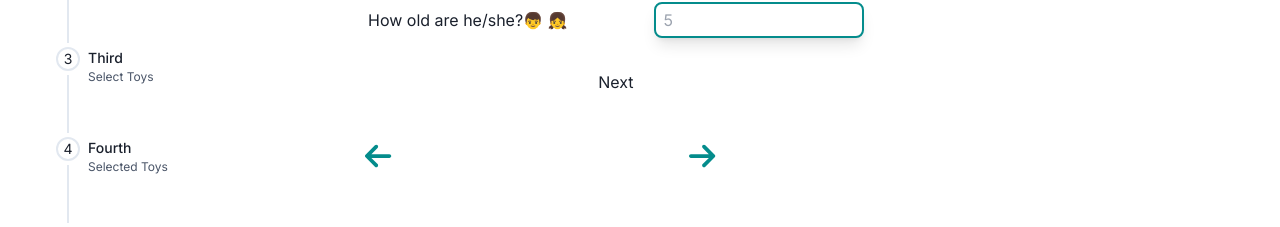
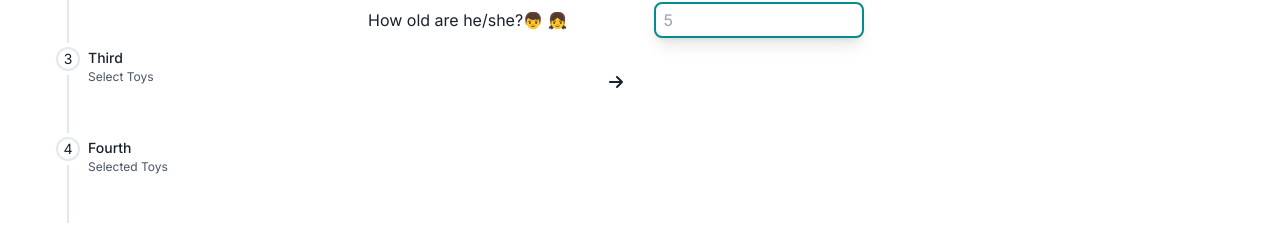
Before and after one commit to nadinestrella/GiftList, a Next.js app: page /login in a window 1280 px wide. Shown: the part 234-461 px from the top of the page. Built offline with nearby package versions, Linux system fonts and the light colour scheme.

Commit message:
navigation working

```diff
--- a/src/app/components/Categories.tsx
+++ b/src/app/components/Categories.tsx
@@ -3,6 +3,9 @@ import { useForm, SubmitHandler } from 'react-hook-form';
 import { useUser } from '../context/UseContext';
 import toys from '../toys.json';
 import Image from 'next/image';
+import { PreviousNextBtn } from './ui/NavigationBtn';
+import { faArrowRight } from '@fortawesome/free-solid-svg-icons';
+import { faArrowLeft } from '@fortawesome/free-solid-svg-icons';
 
 interface IFormInput {
   categories: string[];
@@ -85,8 +88,14 @@ export const Categories: React.FC<{
           {renderCategories}
         </ul>
         <div>
-          <button onClick={goToPrevious}>Previous</button>
-          <button type="submit">Next </button>
+          <PreviousNextBtn
+            type="button"
+            icon={faArrowLeft}
+            onClick={goToPrevious}
+          />
+          <PreviousNextBtn type="submit" icon={faArrowRight} />
+          {/* <button onClick={goToPrevious}>Previous</button> */}
+          {/* <button type="submit">Next </button> */}
         </div>
       </form>
     </div>
--- a/src/app/components/FinalList.tsx
+++ b/src/app/components/FinalList.tsx
@@ -1,6 +1,9 @@
 import React from 'react';
 import Image from 'next/image';
 import { useUser } from '../context/UseContext';
+import toys from '../toys.json';
+import { PreviousNextBtn } from './ui/NavigationBtn';
+import { faArrowLeft } from '@fortawesome/free-solid-svg-icons';
 
 export const FinalList: React.FC<{
   goToPrevious: () => void;
@@ -18,18 +21,22 @@ export const FinalList: React.FC<{
       </p>
 
       <ol>
-        {toysSelected.map((toy, index) => {
+        {(data.listToy || []).map((toyId) => {
+          const toy = toys.find((toy) => toy.id === Number(toyId));
           return (
-            <li key={index} className="text-blue-700 pb-5 flex flex-row gap-4">
+            <li
+              key={toy?.id}
+              className="text-blue-700 pb-5 flex flex-row gap-4"
+            >
               <Image
-                src={toy.image}
+                src={toy?.image}
                 height={100}
                 width={100}
                 alt="toy"
                 className="w-12 h-12 md:w-24 md:h-24 object-cover rounded-full  border-2 border-background3"
               />
               <a
-                href={toy.link}
+                href={toy?.link}
                 target="_blank"
                 className="text-xs md:text-base"
               >
@@ -41,9 +48,7 @@ export const FinalList: React.FC<{
           );
         })}
       </ol>
-      <div>
-        <button onClick={goToPrevious}>Previous</button>
-      </div>
+
       {/* <div className="text-xs">
         <p>Share</p>
         <p>whatapp</p>
@@ -57,6 +62,13 @@ export const FinalList: React.FC<{
           <span className="animate-heartbeat text-2xl ">❤️</span>
         </p>
       </div>
+      <div>
+        <PreviousNextBtn
+          type="button"
+          onClick={goToPrevious}
+          icon={faArrowLeft}
+        />
+      </div>
     </div>
   );
 };
--- a/src/app/components/ListToy.tsx
+++ b/src/app/components/ListToy.tsx
@@ -4,6 +4,9 @@ import Image from 'next/image';
 import { useForm, SubmitHandler } from 'react-hook-form';
 import { useUser } from '../context/UseContext';
 import toys from '../toys.json';
+import { faArrowRight } from '@fortawesome/free-solid-svg-icons';
+import { faArrowLeft } from '@fortawesome/free-solid-svg-icons';
+import { PreviousNextBtn } from './ui/NavigationBtn';
 
 interface IFormInput {
   listToy: string[];
@@ -103,8 +106,14 @@ export const ListToy: React.FC<{
           })}
         </ul>
         <div>
-          <button onClick={goToPrevious}>Previous</button>
-          <button type="submit">Next </button>
+          <PreviousNextBtn
+            type="button"
+            icon={faArrowLeft}
+            onClick={goToPrevious}
+          />
+          <PreviousNextBtn type="submit" icon={faArrowRight} />
+          {/* <button onClick={goToPrevious}>Previous</button>
+          <button type="submit">Next </button> */}
         </div>
       </form>
       <div>
--- a/src/app/components/Login.tsx
+++ b/src/app/components/Login.tsx
@@ -2,6 +2,8 @@ import React, { ChangeEvent } from 'react';
 import { InputForm } from './ui/InputForm';
 import { useForm, SubmitHandler } from 'react-hook-form';
 import { useUser } from '../context/UseContext';
+import { PreviousNextBtn } from './ui/NavigationBtn';
+import { faArrowRight } from '@fortawesome/free-solid-svg-icons';
 
 interface IFormInput {
   parentName: string;
@@ -86,8 +88,9 @@ export const Login: React.FC<{
         >
           {errors.kidAge?.message || ' '}
         </span>
-
-        <button type="submit">Next </button>
+        {/*
+        <button type="submit">Next </button> */}
+        <PreviousNextBtn type="submit" icon={faArrowRight} />
       </form>
     </div>
   );
--- a/src/app/components/PageLayout.tsx
+++ b/src/app/components/PageLayout.tsx
@@ -1,18 +1,15 @@
 export function PageLayout({
   content,
   sidebar,
-  navigation,
 }: {
   content: JSX.Element;
   sidebar: JSX.Element;
-  navigation: JSX.Element;
 }) {
   return (
     <main className="md:flex md:flex-row">
       <div className="hidden md:inline min-w-40 ml-14 my-11">{sidebar}</div>
       <div className="md:flex md:flex-col">
         <div className="md:ml-9 lg:ml-24">{content}</div>
-        <div>{navigation}</div>
       </div>
     </main>
   );
--- a/src/app/components/SelectedToys.tsx
+++ b/src/app/components/SelectedToys.tsx
@@ -2,6 +2,9 @@ import React from 'react';
 import Image from 'next/image';
 import { useUser } from '../context/UseContext';
 import toys from '../toys.json';
+import { PreviousNextBtn } from './ui/NavigationBtn';
+import { faArrowRight } from '@fortawesome/free-solid-svg-icons';
+import { faArrowLeft } from '@fortawesome/free-solid-svg-icons';
 
 export const SelectedToys: React.FC<{
   goToNext: () => void;
@@ -40,8 +43,14 @@ export const SelectedToys: React.FC<{
         })}
       </ul>
       <div>
-        <button onClick={goToPrevious}>Previous</button>
-        <button onClick={goToNext}>Next </button>
+        <PreviousNextBtn
+          type="button"
+          icon={faArrowLeft}
+          onClick={goToPrevious}
+        />
+        <PreviousNextBtn type="button" icon={faArrowRight} onClick={goToNext} />
+        {/* <button onClick={goToPrevious}>Previous</button>
+        <button onClick={goToNext}>Next </button> */}
       </div>
     </div>
   );
--- a/src/app/components/ui/LeftStepNavigation.tsx
+++ /dev/null
@@ -1,23 +0,0 @@
-import { FontAwesomeIcon } from '@fortawesome/react-fontawesome';
-import { faArrowRight } from '@fortawesome/free-solid-svg-icons';
-import { faArrowLeft } from '@fortawesome/free-solid-svg-icons';
-
-export const StepNavigation = ({
-  goToNext,
-  goToPrevious,
-}: {
-  step: number;
-  goToNext: () => void;
-  goToPrevious: () => void;
-}) => {
-  return (
-    <div className="flex flex-row justify-around pt-11 text-3xl text-background3 pb-4">
-      <button onClick={goToPrevious} className="hover:text-red-600">
-        <FontAwesomeIcon icon={faArrowLeft} />
-      </button>
-      <button onClick={goToNext} className="hover:text-red-600">
-        <FontAwesomeIcon icon={faArrowRight} />
-      </button>
-    </div>
-  );
-};
--- /dev/null
+++ b/src/app/components/ui/NavigationBtn.tsx
@@ -0,0 +1,29 @@
+import { FontAwesomeIcon } from '@fortawesome/react-fontawesome';
+import { IconDefinition } from '@fortawesome/fontawesome-svg-core';
+
+interface ButtonProps {
+  icon: IconDefinition; // Icono de FontAwesome
+  onClick?: () => void; // Acción al hacer clic
+  className?: string; // Clases CSS adicionales
+  ariaLabel?: string;
+  type: 'button' | 'submit';
+}
+
+export const PreviousNextBtn: React.FC<ButtonProps> = ({
+  icon,
+  onClick,
+  className = '',
+  ariaLabel = 'button',
+  type,
+}) => {
+  return (
+    <button
+      className={`hover:text-red-600 ${className}`} // Añadir clases personalizadas
+      onClick={onClick} // Acción cuando se hace clic
+      aria-label={ariaLabel} // Accesibilidad
+      type={type}
+    >
+      <FontAwesomeIcon icon={icon} />
+    </button>
+  );
+};
--- a/src/app/login/page.tsx
+++ b/src/app/login/page.tsx
@@ -6,7 +6,6 @@ import { SelectedToys } from '../components/SelectedToys';
 import { FinalList } from '../components/FinalList';
 // import objectToExport from '../services/localStorage';
 import { StepperUI } from '../components/StepperUI';
-import { StepNavigation } from '../components/ui/LeftStepNavigation';
 import { useSteps } from '@chakra-ui/stepper';
 import { PageLayout } from '../components/PageLayout';
 import { UserProvider } from '../context/UseContext';
@@ -39,13 +38,13 @@ export default function Home() {
           </div>
         </UserProvider>
       }
-      navigation={
-        <StepNavigation
-          step={activeStep}
-          goToNext={goToNext}
-          goToPrevious={goToPrevious}
-        />
-      }
+      // navigation={
+      //   <StepNavigation
+      //     step={activeStep}
+      //     goToNext={goToNext}
+      //     goToPrevious={goToPrevious}
+      //   />
+      // }
     />
   );
 }
```
Also changed, not shown: src/app/components/ui/RightStepNavigation.tsx (deleted).
